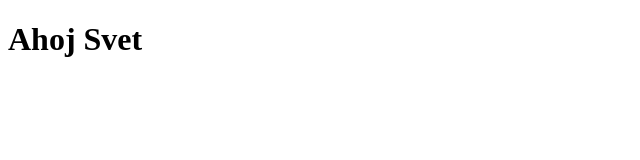
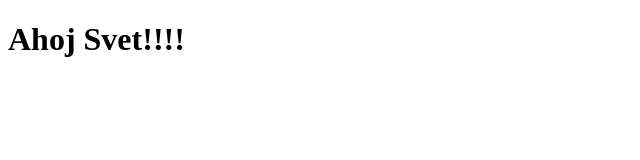
Before and after one commit to AdamLachDev/Kurz-testy, a plain HTML site: page index.html in a window 1280 px wide. Shown: the full height of the page, 0-640 px from the left. Drawn offline with Linux system fonts and the light colour scheme.

Commit message:
Upraveny nadpis  h1

```diff
--- a/index.html
+++ b/index.html
@@ -6,6 +6,6 @@
     <title>Nas Web</title>
 </head>
 <body>
-    <h1>Ahoj Svet</h1>
+    <h1>Ahoj Svet!!!!</h1>
 </body>
 </html>
```
